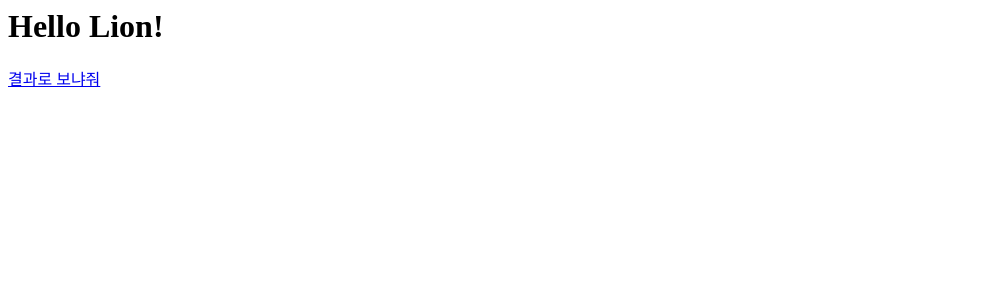
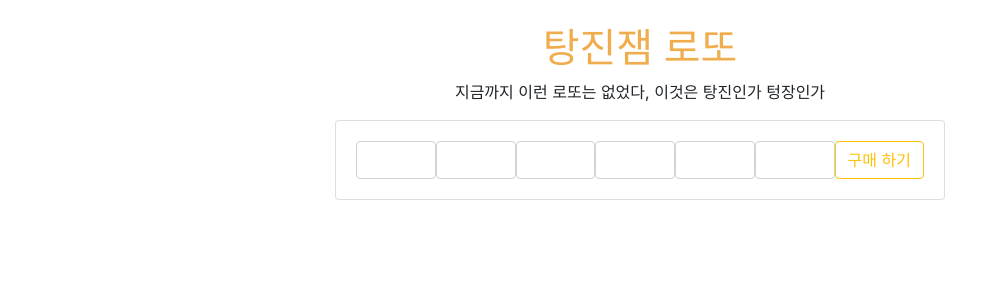
Before and after one commit to IctHBC/lotto, a Django app: page / in a window 1280 px wide. Shown: the top 300 px of the page, without its empty margins (0-1000 px from the left). Run offline with Django 3.2, Linux system fonts and the light colour scheme; some libraries are stand-ins or nearby versions.

Commit message:
Modified Template : home

```diff
--- a/lotto/templates/home.html
+++ b/lotto/templates/home.html
@@ -1,2 +1,72 @@
-<h1>Hello Lion!</h1>
-<a href="{% url 'result' %}">결과로 보냐줘</a>
+<!DOCTYPE html>
+<html lang="en">
+
+<head>
+  <meta charset="UTF-8">
+  <meta name="viewport" content="width=device-width, initial-scale=1.0">
+  <meta http-equiv="X-UA-Compatible" content="ie=edge">
+  <title>탕진잼 로또</title>
+  <!-- Bootstrap CDN -->
+  <link rel="stylesheet" href="https://stackpath.bootstrapcdn.com/bootstrap/4.3.1/css/bootstrap.min.css" integrity="sha384-ggOyR0iXCbMQv3Xipma34MD+dH/1fQ784/j6cY/iJTQUOhcWr7x9JvoRxT2MZw1T" crossorigin="anonymous">
+  <script src="https://code.jquery.com/jquery-3.3.1.slim.min.js" integrity="sha384-q8i/X+965DzO0rT7abK41JStQIAqVgRVzpbzo5smXKp4YfRvH+8abtTE1Pi6jizo" crossorigin="anonymous"></script>
+  <script src="https://cdnjs.cloudflare.com/ajax/libs/popper.js/1.14.7/umd/popper.min.js" integrity="sha384-UO2eT0CpHqdSJQ6hJty5KVphtPhzWj9WO1clHTMGa3JDZwrnQq4sF86dIHNDz0W1" crossorigin="anonymous"></script>
+  <script src="https://stackpath.bootstrapcdn.com/bootstrap/4.3.1/js/bootstrap.min.js" integrity="sha384-JjSmVgyd0p3pXB1rRibZUAYoIIy6OrQ6VrjIEaFf/nJGzIxFDsf4x0xIM+B07jRM" crossorigin="anonymous"></script>
+  <!-- CSS Style(Non Static) -->
+  <style>
+    form{
+      display: inline-flex;
+    }
+    @media ( max-width: 375px ) {
+      p{
+        font-size: 15px;
+      }
+    }
+    @media ( max-width: 320px ) {
+      p{
+        font-size: 12px;
+      }
+    }
+  </style>
+  <script>
+    // JS Auto Tab
+    function moveFocus(maxlength, text, auto_tab) {
+      var str = text.value.length;
+      if (str == maxlength) {
+        auto_tab.focus();
+      }
+    }
+    // JS Valid Check
+    function validCheck() {
+      if (form.number1.value == ''||form.number2.value==''||form.number3.value==''
+        ||form.number4.value==''||form.number5.value==''||form.number6.value=='') {
+        alert('모두 입력하세요.');
+      }
+    }
+
+  </script>
+</head>
+
+<body>
+  <div class="container col-md-6 text-center">
+    <br>
+    <h1 style="color:#f0ad4e;">탕진잼 로또</h1>
+    <p>지금까지 이런 로또는 없었다, 이것은 탕진인가 텅장인가</p>
+    <div class="card">
+      <div class="card-body">
+        <form name="form" action="{% url 'result' %}">
+          {% csrf_token %}
+          <input type="number" min=1 max=45 name="number1" onKeyUp="javascript:moveFocus(2,this,form.number2);" class="form-control input-align">
+          <input type="number" min=1 max=45 name="number2" onKeyUp="javascript:moveFocus(2,this,form.number3);" class="form-control input-align">
+          <input type="number" min=1 max=45 name="number3" onKeyUp="javascript:moveFocus(2,this,form.number4);" class="form-control input-align">
+          <input type="number" min=1 max=45 name="number4" onKeyUp="javascript:moveFocus(2,this,form.number5);" class="form-control input-align">
+          <input type="number" min=1 max=45 name="number5" onKeyUp="javascript:moveFocus(2,this,form.number6);" class="form-control input-align">
+          <input type="number" min=1 max=45 name="number6" maxlength="2" class="form-control input-align">
+          <input type="submit" class="btn btn-outline-warning" value="구매 하기" onclick="validCheck()">
+        </form>
+      </div>
+    </div>
+  </div>
+
+</body>
+
+</html>
```
